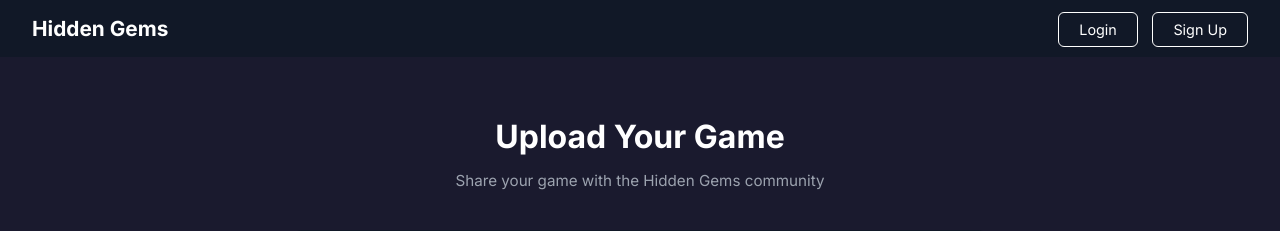
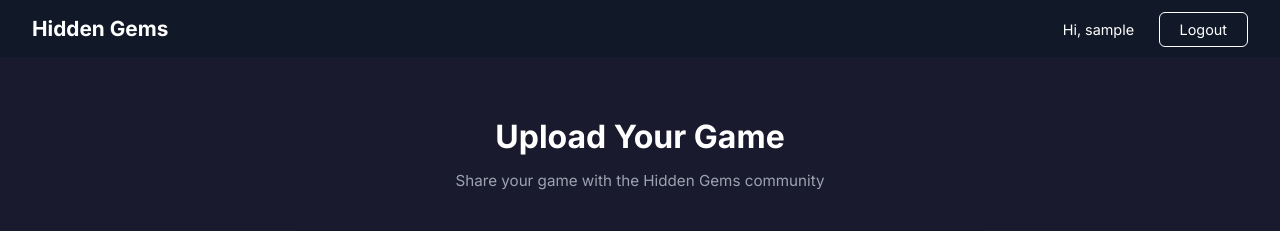
Before and after one commit to CS4300-CS5300-SP26/dev3_cust2, a Django app: page /upload/ in a window 1280 px wide. Shown: the top 231 px of the page. Run offline with Django 4.2, Linux system fonts and the light colour scheme; the visitor is signed in with stand-in values (Sample User, id 1); some libraries are stand-ins or nearby versions.

Commit message:
fix: redirect to login on upload, fix nav buttons in upload page, merge teammate game detail template

```diff
--- a/hiddengems/home/templates/home/upload_game.html
+++ b/hiddengems/home/templates/home/upload_game.html
@@ -153,8 +153,15 @@
     <nav>
         <a href="/" class="logo">Hidden Gems</a>
         <div class="nav-buttons">
-            <a href="#">Login</a>
-            <a href="#">Sign Up</a>
+            {% if user.is_authenticated %}
+                <!-- Show username and logout when logged in -->
+                <span style="color: white; padding: 8px 10px; font-size: 0.9rem;">Hi, {{ user.username }}</span>
+                <a href="{% url 'logout' %}">Logout</a>
+            {% else %}
+                <!-- Show login and sign up when not logged in -->
+                <a href="{% url 'login' %}">Login</a>
+                <a href="{% url 'signup' %}">Sign Up</a>
+            {% endif %}
         </div>
     </nav>
 
```
